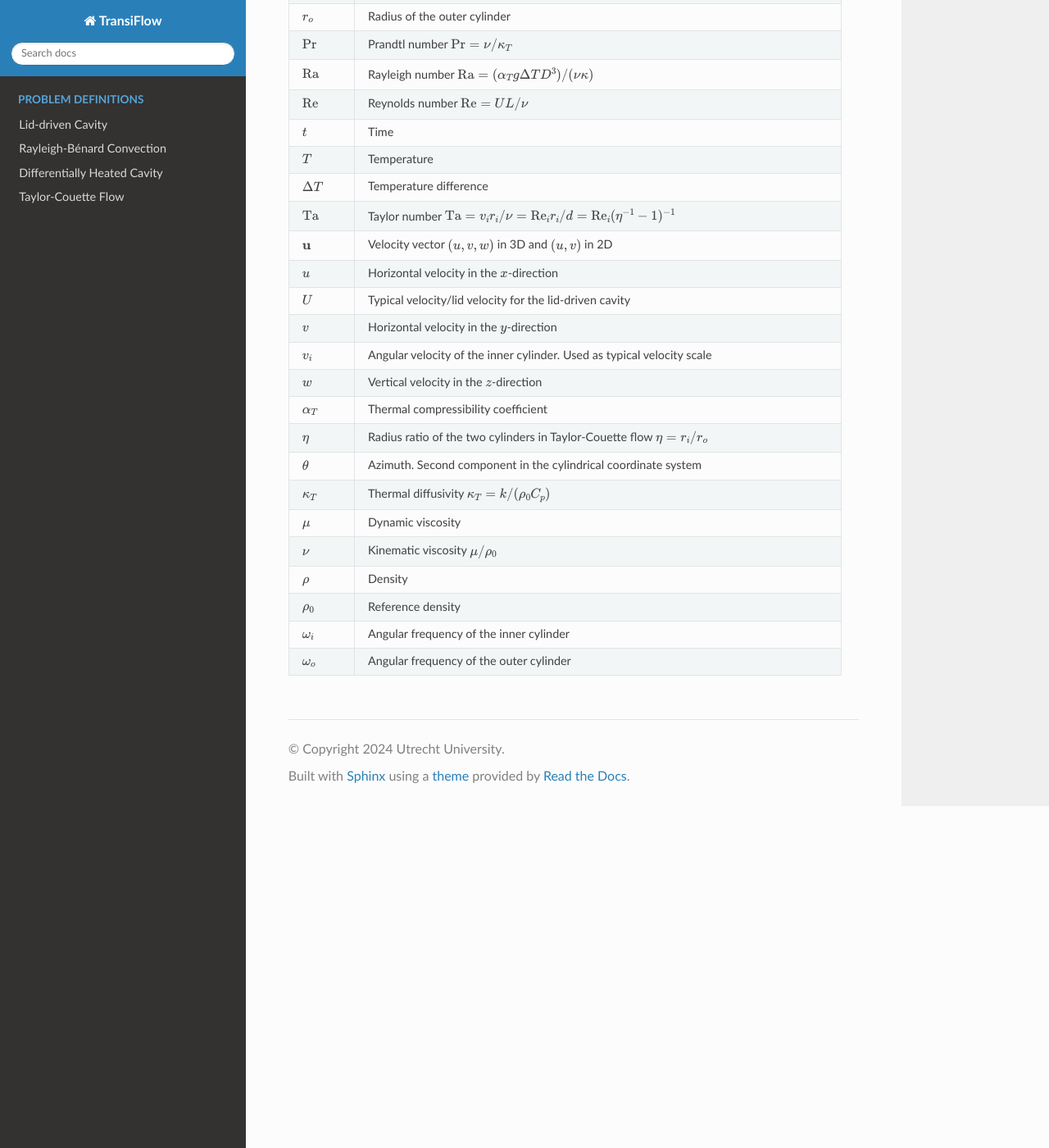
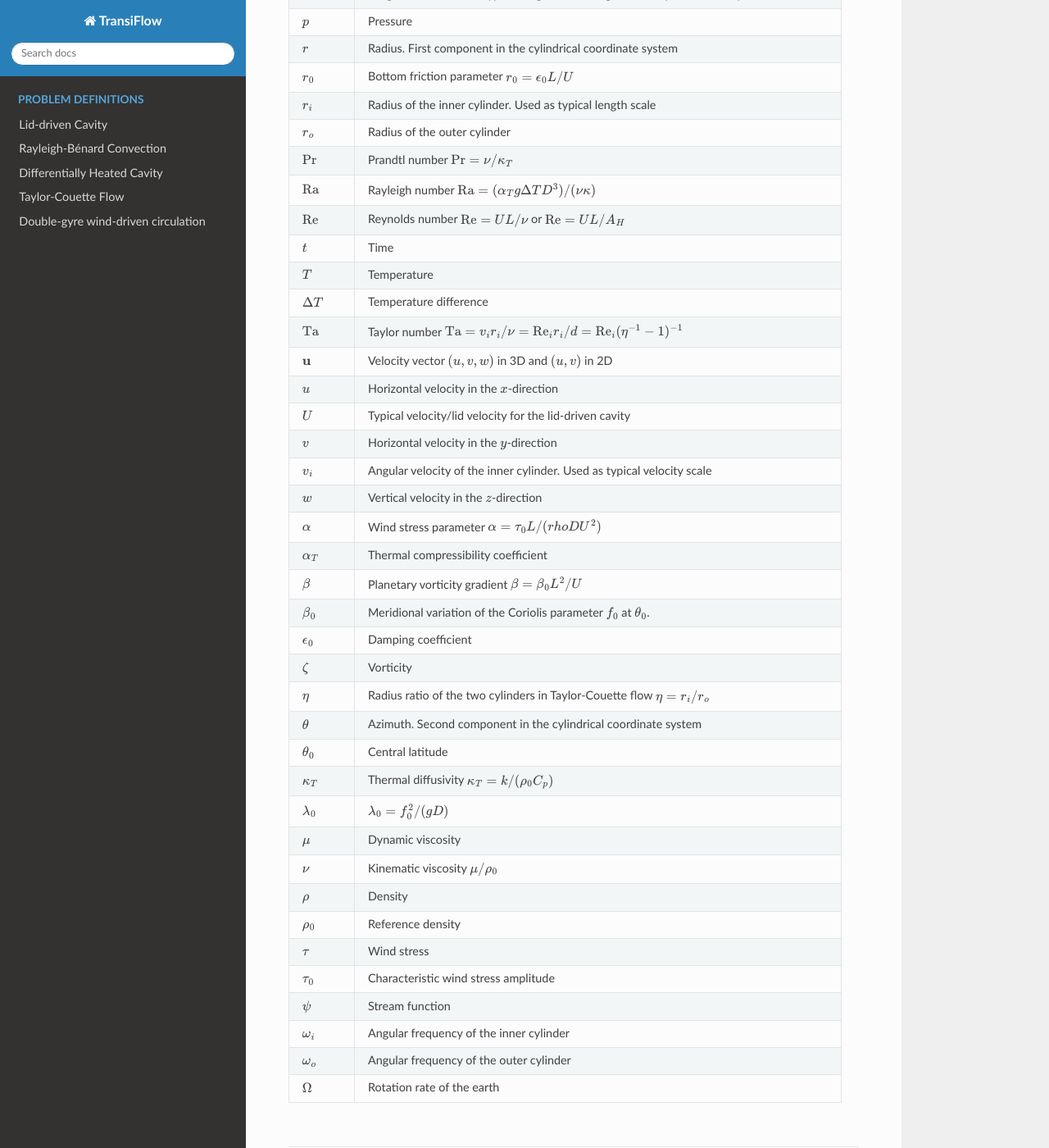
Before and after one commit to BIMAU/transiflow, a Sphinx documentation site: the page built from doc/symbols.rst, in a window 1280 px wide and 1400 px high, scrolled down 676 px. Shown: the whole window at 82% size. Built offline with Sphinx 7.4.7 and the Read the Docs theme 2.0.0, drawn with Linux system fonts in a browser that asks for light colours; pages that are not in the unit, such as notebooks, are missing from menus; some of the changed text lies outside the part shown.

```diff
--- a/doc/index.rst
+++ b/doc/index.rst
@@ -14,6 +14,7 @@ Welcome to TransiFlow's documentation!
    problems/rb
    problems/dhc
    problems/tc
+   problems/qg
 
 .. toctree::
    :maxdepth: 3
--- a/doc/symbols.rst
+++ b/doc/symbols.rst
@@ -5,11 +5,14 @@ This page contains an alphabetic list of symbols used in the documentation
 ============== ======
 Symbol         Description
 ============== ======
+$A_H$          Lateral friction coefficient
 $\\mathrm{Bi}$ Biot number $\\mathrm{Bi} = hD/k$
 $C_p$          Heat capacity
 $d$            Distance between two cylinders in Taylor-Couette flow $d = r_o - r_i$
 $D$            Depth of the domain/typical length scale
 $e_z$          Unit vector in the $z$-direction
+$f_0$          Coriolis paramter $f_0 = 2 \\Omega \\sin{\\theta_0}$
+$F$            $F = f_0^2 L^2 / (g D)$
 $g$            Gravitational constant
 $\\mathrm{Gr}$ Grashof number $\\mathrm{Gr} = \\mathrm{Ra} / \\mathrm{Pr}$
 $h$            Surface heat transfer coefficient
@@ -17,11 +20,12 @@ $k$            Thermal conductivity
 $L$            Length of the domain/typical length scale. Height of the cylinders for Taylor-Couette flow
 $p$            Pressure
 $r$            Radius. First component in the cylindrical coordinate system
+$r_0$          Bottom friction parameter $r_0 = \\epsilon_0 L / U$
 $r_i$          Radius of the inner cylinder. Used as typical length scale
 $r_o$          Radius of the outer cylinder
 $\\mathrm{Pr}$ Prandtl number $\\mathrm{Pr} = \\nu / \\kappa_T$
 $\\mathrm{Ra}$ Rayleigh number $\\mathrm{Ra} = (\\alpha_T g \\Delta T D^3) / (\\nu \\kappa)$
-$\\mathrm{Re}$ Reynolds number $\\mathrm{Re} = UL / \\nu$
+$\\mathrm{Re}$ Reynolds number $\\mathrm{Re} = UL / \\nu$ or $\\mathrm{Re} = UL / A_H$
 $t$            Time
 $T$            Temperature
 $\\Delta T$    Temperature difference
@@ -32,16 +36,27 @@ $U$            Typical velocity/lid velocity for the lid-driven cavity
 $v$            Horizontal velocity in the $y$-direction
 $v_i$          Angular velocity of the inner cylinder. Used as typical velocity scale
 $w$            Vertical velocity in the $z$-direction
+$\\alpha$      Wind stress parameter $\\alpha = \\tau_0 L / (\rho D U^2)$
 $\\alpha_T$    Thermal compressibility coefficient
+$\\beta$       Planetary vorticity gradient $\\beta = \\beta_0 L^2 / U$
+$\\beta_0$     Meridional variation of the Coriolis parameter $f_0$ at $\\theta_0$.
+$\\epsilon_0$  Damping coefficient
+$\\zeta$       Vorticity
 $\\eta$        Radius ratio of the two cylinders in Taylor-Couette flow $\\eta = r_i / r_o$
 $\\theta$      Azimuth. Second component in the cylindrical coordinate system
+$\\theta_0$    Central latitude
 $\\kappa_T$    Thermal diffusivity $\\kappa_T = k / (\\rho_0 C_p)$
+$\\lambda_0$   $\\lambda_0 = f_0^2 / (g D)$
 $\\mu$         Dynamic viscosity
 $\\nu$         Kinematic viscosity $\\mu / \\rho_0$
 $\\rho$        Density
 $\\rho_0$      Reference density
+$\\tau$        Wind stress
+$\\tau_0$      Characteristic wind stress amplitude
+$\\psi$        Stream function
 $\\omega_i$    Angular frequency of the inner cylinder
 $\\omega_o$    Angular frequency of the outer cylinder
+$\\Omega$      Rotation rate of the earth
 ============== ======
 
 ..
```
Also changed, not shown: doc/problems/qg.rst (added, +68 -0 lines), 1 other file.
